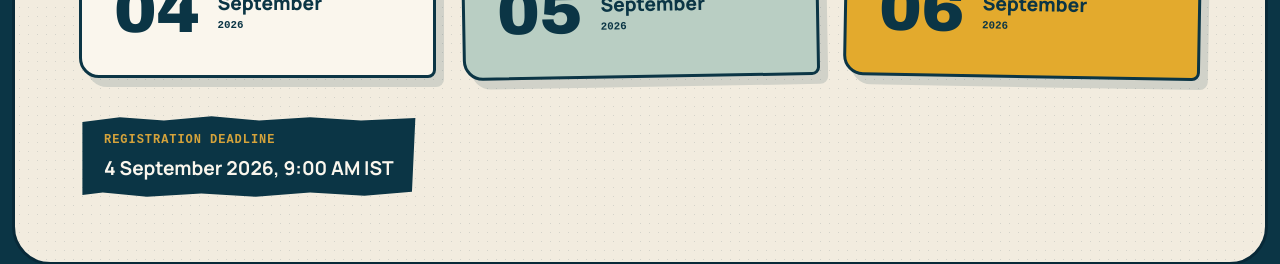
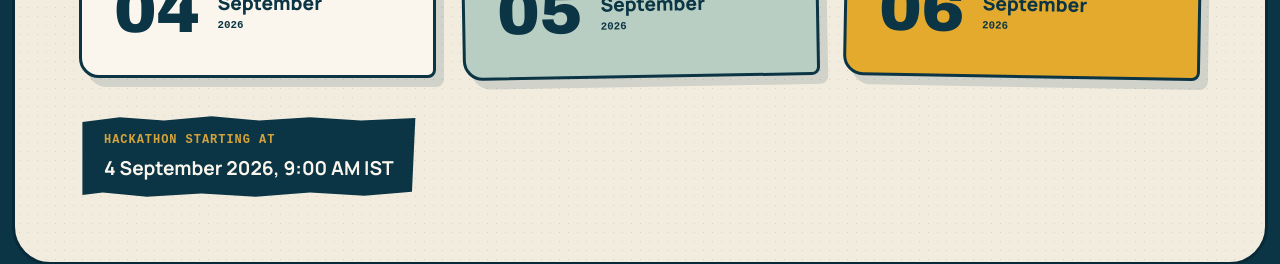
Before and after one commit to ezeehere/tezhack26-registration, a React (Vite) app: page / in a window 1280 px wide. Shown: the part 2180-2444 px from the top of the page. Built offline with nearby package versions, Linux system fonts and the light colour scheme; no server answers; a web font is replaced by a local one.

Commit message:
Change label from 'Registration Deadline' to 'Hackathon Starting At'

```diff
--- a/src/components/EventSections.jsx
+++ b/src/components/EventSections.jsx
@@ -154,7 +154,7 @@ function EventSections() {
 
         <div className="tez-deadline-card">
 
-          <span>Registration Deadline</span>
+          <span>Hackathon Starting At</span>
           <strong>4 September 2026, 9:00 AM IST</strong>
         </div>
       </section>
```
